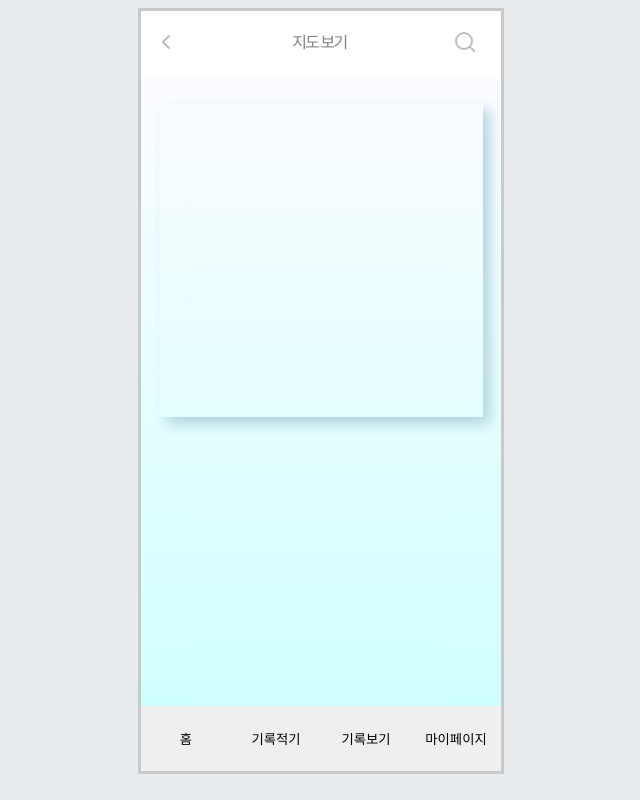
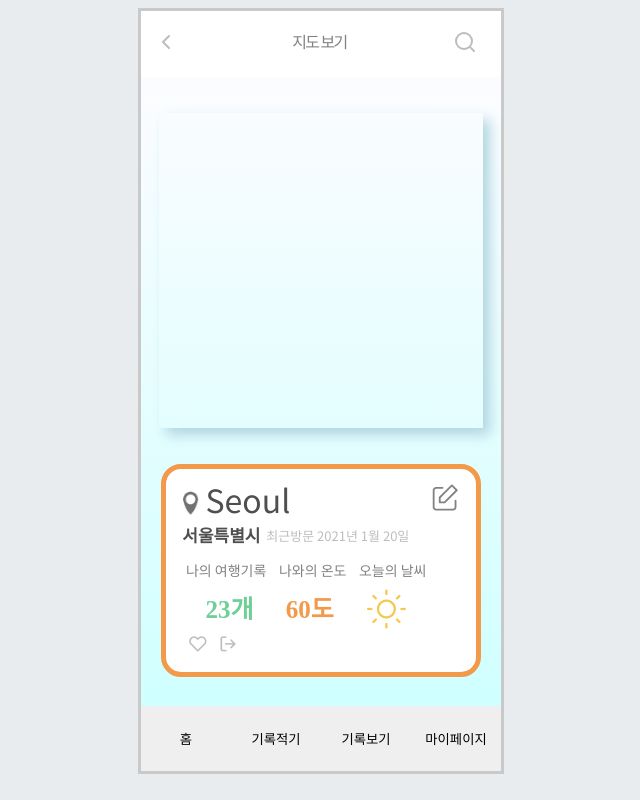
Before and after one commit to kwakjinseop/Travel_FE, a React (Create React App) app in the folder travel-diary-front/: page /select in a window 1280 px wide. Shown: the whole page, without its empty margins (319-959 px from the left). Built offline with nearby package versions, Linux system fonts and the light colour scheme.

Commit message:
Add SelectArea

```diff
--- a/travel-diary-front/src/App.js
+++ b/travel-diary-front/src/App.js
@@ -11,7 +11,6 @@ import SelectArea from './Components/SelectArea';
 const GlobalStyle = createGlobalStyle`
   body {
     background: #e9ecef
-
   }
 `;
 function App() {
--- a/travel-diary-front/src/Components/Collection/CollectMain.js
+++ b/travel-diary-front/src/Components/Collection/CollectMain.js
@@ -15,6 +15,8 @@ import Exit from '../../images/logout.png';
 import Sun from '../../images/sun.png';
 import Search from '../../images/search.svg';
 import Dialog from './Dialog';
+
+import { withRouter } from 'react-router-dom';
 
 // margin 상 우 하 좌 = > 기억하기!
 const MainPageBlock = styled.div`
@@ -271,4 +273,4 @@ function CollectMain({ history }) {
   );
 }
 
-export default CollectMain;
+export default withRouter(CollectMain);
--- a/travel-diary-front/src/Components/SelectArea.js
+++ b/travel-diary-front/src/Components/SelectArea.js
@@ -2,7 +2,13 @@ import React from 'react';
 import styled from 'styled-components';
 import Navigator from './Navigator';
 import Back from '../images/back.svg';
-import Search from '../images/search.svg'
+import Search from '../images/search.svg';
+import Like from '../images/heart.png';
+import Exit from '..//images/logout.png';
+import Sun from '../images/sun.png';
+import Write from '../images/directwrite.svg';
+import Location from '../images/point.png';
+import { withRouter } from 'react-router-dom';
 
 const MainPageBlock = styled.div`
   width: 360px;
@@ -60,14 +66,124 @@ const Background = styled.div`
 const MapBlock = styled.div`
   width: 90%;
   height: 50%;
-  margin-top: 7%;
+  margin-top: 10%;
   object-fit: contain;
   box-shadow: 7px 7px 12px 0 #b2d6e1;
+`;
+
+const DataBlock = styled.div`
+  width: 82%;
+  height: 30%;
+  margin-top: 10%;
+  padding: 2%;
+  object-fit: contain;
+  background-color: white;
+  border : 5px solid #f2994a;
+  border-radius: 20px;
+`;
+
+const InfoHead = styled.div`
+  display: flex;
+  font-family: 'Noto Sans KR';
+  h5 {
+    color: #4f4f4f;
+    margin: 0 0 0 0;
+    font-size: 32px;
+    font-weight: normal;
+  }
+`;
+
+const LocationBtn = styled.button`
+    background-color: rgba(0, 0, 0, 0);
+    border: none;
+    outline:none;
+    margin: 4% 0 0 1%;
+    cursor: pointer;
+    img {
+      width: 95%;
+    }
+`;
+
+const WriteBtn = styled.button`
+  background-color: rgba(0, 0, 0, 0);
+  border: none;
+  outline:none;
+  margin: 0 0 0 45%;
+  cursor: pointer;
+  img {
+      width: 90%;
+  }
+`;
+
+const InfoMid = styled.div`
+  display: flex;
+  font-family: 'Noto Sans KR', sans-serif;
+  h5 {
+    color: #4f4f4f;
+    margin: 0% 2% 0% 3%;
+    font-size: 17px;
+  }
+  span {
+    margin: 1.5% 0 0 0;
+    font-size: 13px;
+    font-weight: normal;
+    color: #bdbdbd;
+  }
+`;
+
+const InfoCat = styled.div`
+  display: flex;
+  flex-direction: row;
+  flex-wrap: nowrap;
+  margin: 2% 10% 0 0;
+  justify-content: space-evenly;
+  span {
+    font-family: 'Noto Sans KR';
+    font-size: 14px;
+    color: #828282;
+  }
+`;
+
+const InfoData = styled.div`
+  display: flex;
+  flex-direction: row;
+  flex-wrap: nowrap;
+  margin: 3% 10% 0% 0%;
+  justify-content: space-evenly;
+  h1.record {
+    margin: 0% 0% 0% 0%;
+    font-size: 25px;
+    color: #6fcf97;
+  }
+  h1.weather {
+    margin: 0% 0% 0% 0%;
+    font-size: 25px;
+    color: #f2994a;
+  }
+`;
+
+const BtnsDiv = styled.div`
+  display: flex;
+`;
+
+const LikeBtn = styled.button`
+  background: white;
+  border: none;
+  outline:none;
+  margin: 0 0 0 3%;
+  cursor: pointer;
+`;
+const ExitBtn = styled.button`
+  background: white;
+  border: none;
+  outline:none;
+  cursor: pointer;
 `;
 
 function SelectArea({ history }) {
 
     const goBack = () => history.goBack();
+    const goDetail = () => history.push('/collection');
 
     return (
         <MainPageBlock>
@@ -78,10 +194,48 @@ function SelectArea({ history }) {
             </HeadBlock>
             <Background>
                 <MapBlock></MapBlock>
+                <DataBlock>
+                    <InfoHead>
+                        <LocationBtn onClick={goDetail}>
+                        <img src={Location} alt="locationBtn" className="LocationBtn" />
+                        </LocationBtn>
+                        <h5>Seoul</h5>
+                        <WriteBtn>
+                        <img src={Write} alt="WriteBtn" className="WriteBtn" />
+                        </WriteBtn>
+                        <br />
+                    </InfoHead>
+                    <InfoMid>
+                        <h5>서울특별시</h5> <span className="MidSpan">최근방문 2021년 1월 20일</span>
+                        <p></p>
+                    </InfoMid>
+                    <InfoCat>
+                        <span>나의 여행기록</span> <span>나와의 온도</span> <span>오늘의 날씨</span>
+                    </InfoCat>
+                    <InfoData>
+                        <span>
+                        <h1 className="record">23개</h1>
+                        </span>{' '}
+                        <span>
+                        <h1 className="weather">60도</h1>
+                        </span>{' '}
+                        <span>
+                        <img src={Sun} alt="Sun" />
+                        </span>
+                    </InfoData>
+                    <BtnsDiv>
+                        <LikeBtn>
+                        <img src={Like} alt="LikeBtn" className="LikeBtn" />
+                        </LikeBtn>
+                        <ExitBtn>
+                        <img src={Exit} alt="ExitBtn" className="ExitBtn" />
+                        </ExitBtn>
+                    </BtnsDiv>
+                </DataBlock>
             </Background>
             <Navigator />
         </MainPageBlock>
     );
 }
 
-export default SelectArea;
+export default withRouter(SelectArea);
```
